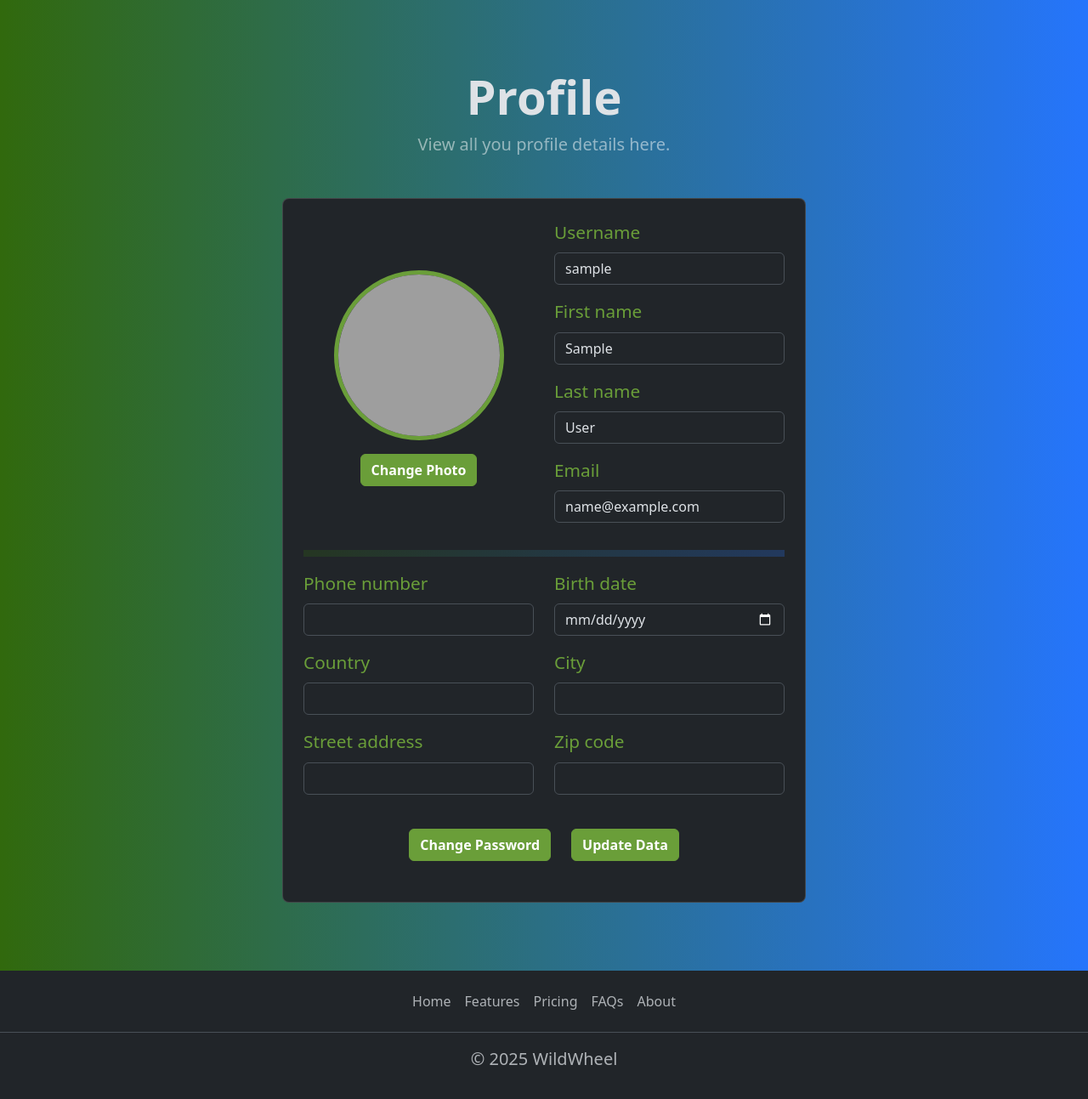
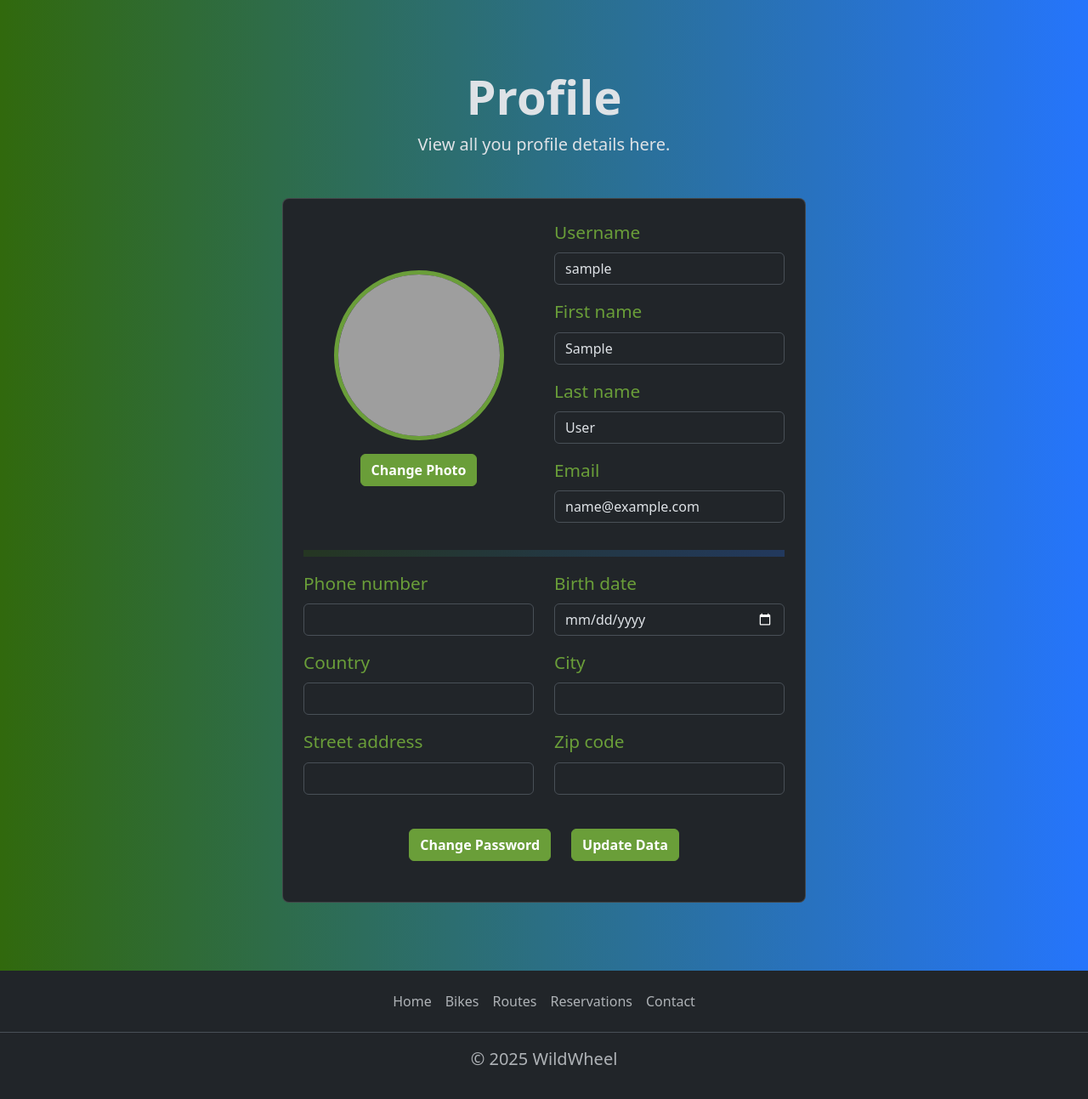
Before and after one commit to AroOsw/bike-rental-django, a Django app: page /profile/ in a window 1280 px wide. Shown: the part 62-1355 px from the top of the page at 85% size. Run offline with Django 5.2, Linux system fonts and the light colour scheme; the visitor is signed in with stand-in values (Sample User, id 1); data comes from the database, SQL or seed files in the repository; some libraries are stand-ins or nearby versions; grey boxes are pictures that could not be loaded.

Commit message:
feat: Update footer url-s

```diff
--- a/core/templates/footer.html
+++ b/core/templates/footer.html
@@ -1,10 +1,10 @@
 <footer class="py-3 mt-auto bg-body" data-bs-theme="dark">
   <ul class="nav justify-content-center border-bottom pb-3 mb-3">
-    <li class="nav-item"><a href="#" class="nav-link px-2 text-body-secondary">Home</a></li>
-    <li class="nav-item"><a href="#" class="nav-link px-2 text-body-secondary">Features</a></li>
-    <li class="nav-item"><a href="#" class="nav-link px-2 text-body-secondary">Pricing</a></li>
-    <li class="nav-item"><a href="#" class="nav-link px-2 text-body-secondary">FAQs</a></li>
-    <li class="nav-item"><a href="#" class="nav-link px-2 text-body-secondary">About</a></li>
+    <li class="nav-item"><a href="{% url "index" %}" class="nav-link px-2 text-body-secondary">Home</a></li>
+    <li class="nav-item"><a href="{% url "bikes" "all" %}" class="nav-link px-2 text-body-secondary">Bikes</a></li>
+    <li class="nav-item"><a href="{% url "routes" %}" class="nav-link px-2 text-body-secondary">Routes</a></li>
+    <li class="nav-item"><a href="{% url "reservations" %}" class="nav-link px-2 text-body-secondary">Reservations</a></li>
+    <li class="nav-item"><a href="{% url "contact" %}" class="nav-link px-2 text-body-secondary">Contact</a></li>
   </ul>
   <p class="text-center text-body-secondary">© 2025 WildWheel</p>
 </footer>
--- a/core/templates/profile.html
+++ b/core/templates/profile.html
@@ -5,13 +5,13 @@
 {% block content %}
   <div class="my-6 d-flex justify-content-center align-items-center"  data-bs-theme="dark">
     <div class="container text-center col-10 col-lg-7 col-xl-6">
-      <h2>Profile</h2>
-        <p class="text-white-50 mb-5">View all you profile details here.</p>
-          <div class="card p-4 text-start">
-            <div class="col-12">
+      <h2 class="text-center">Profile</h2>
+      <p class="text-center mb-5">View all you profile details here.</p>
+      <div class="card p-4 text-start">
+        <div class="col-12">
               {% crispy form %}
-            </div>
-          </div>
+        </div>
+      </div>
     </div>
   </div>
 <script>
```
